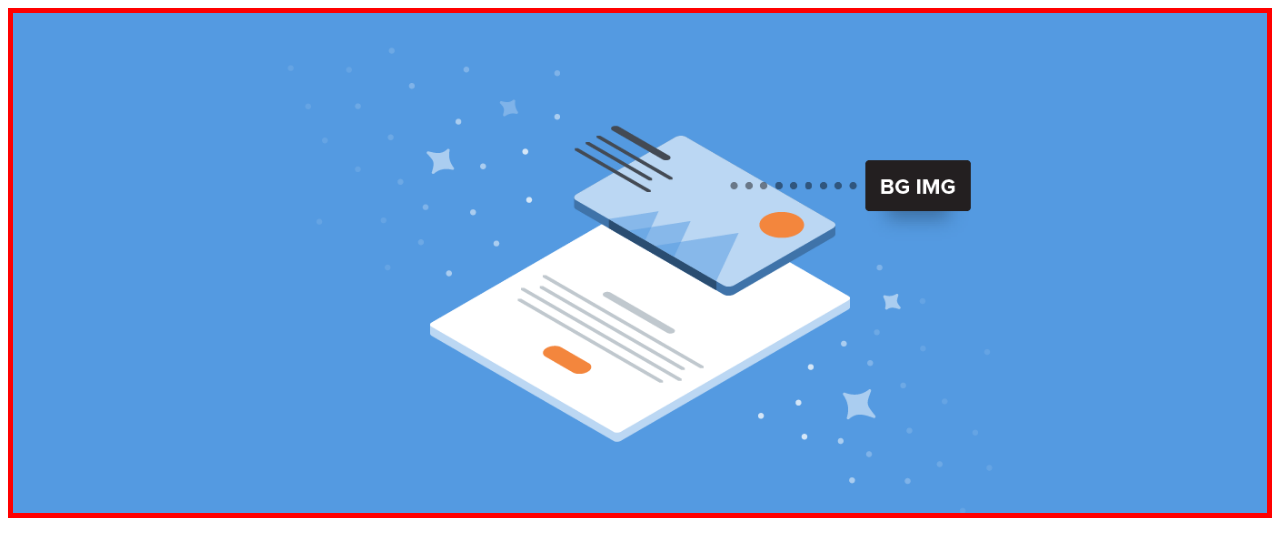
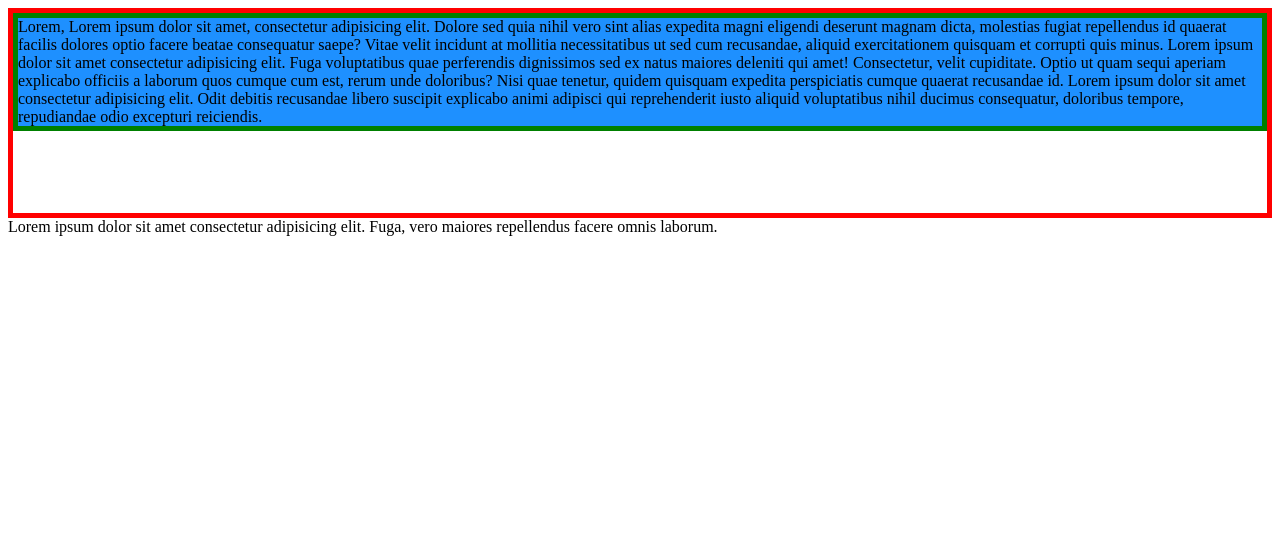
Before and after one commit to fccourses/css_practice, a plain HTML site: page index.html in a window 1280 px wide. Drawn offline with Linux system fonts and the light colour scheme.

Commit message:
Add overflow example

```diff
--- a/assets/css/style.css
+++ b/assets/css/style.css
@@ -1,13 +1,13 @@
 .container{
-  height: 500px;
-  background-color: dodgerblue;
+  height: 200px;
 
-  background-image: url('../images/test.png');
-  background-repeat: no-repeat;
-  background-size: cover;
-  background-position: top center;
+  overflow-y: scroll;
+  overflow-x: auto;
 
   border: 5px solid red;
 }
 
-.inner{}
+.inner{
+  background-color: dodgerblue;
+  border: 5px solid green;
+}
--- a/index.html
+++ b/index.html
@@ -9,9 +9,11 @@
 
   <div class="container">
     <div class="inner">
-
+      Lorem, Lorem ipsum dolor sit amet, consectetur adipisicing elit. Dolore sed quia nihil vero sint alias expedita magni eligendi deserunt magnam dicta, molestias fugiat repellendus id quaerat facilis dolores optio facere beatae consequatur saepe? Vitae velit incidunt at mollitia necessitatibus ut sed cum recusandae, aliquid exercitationem quisquam et corrupti quis minus. Lorem ipsum dolor sit amet consectetur adipisicing elit. Fuga voluptatibus quae perferendis dignissimos sed ex natus maiores deleniti qui amet! Consectetur, velit cupiditate. Optio ut quam sequi aperiam explicabo officiis a laborum quos cumque cum est, rerum unde doloribus? Nisi quae tenetur, quidem quisquam expedita perspiciatis cumque quaerat recusandae id. Lorem ipsum dolor sit amet consectetur adipisicing elit. Odit debitis recusandae libero suscipit explicabo animi adipisci qui reprehenderit iusto aliquid voluptatibus nihil ducimus consequatur, doloribus tempore, repudiandae odio excepturi reiciendis.
     </div>
   </div>
 
+  <span>Lorem ipsum dolor sit amet consectetur adipisicing elit. Fuga, vero maiores repellendus facere omnis laborum.</span>
+
 </body>
 </html>
```
